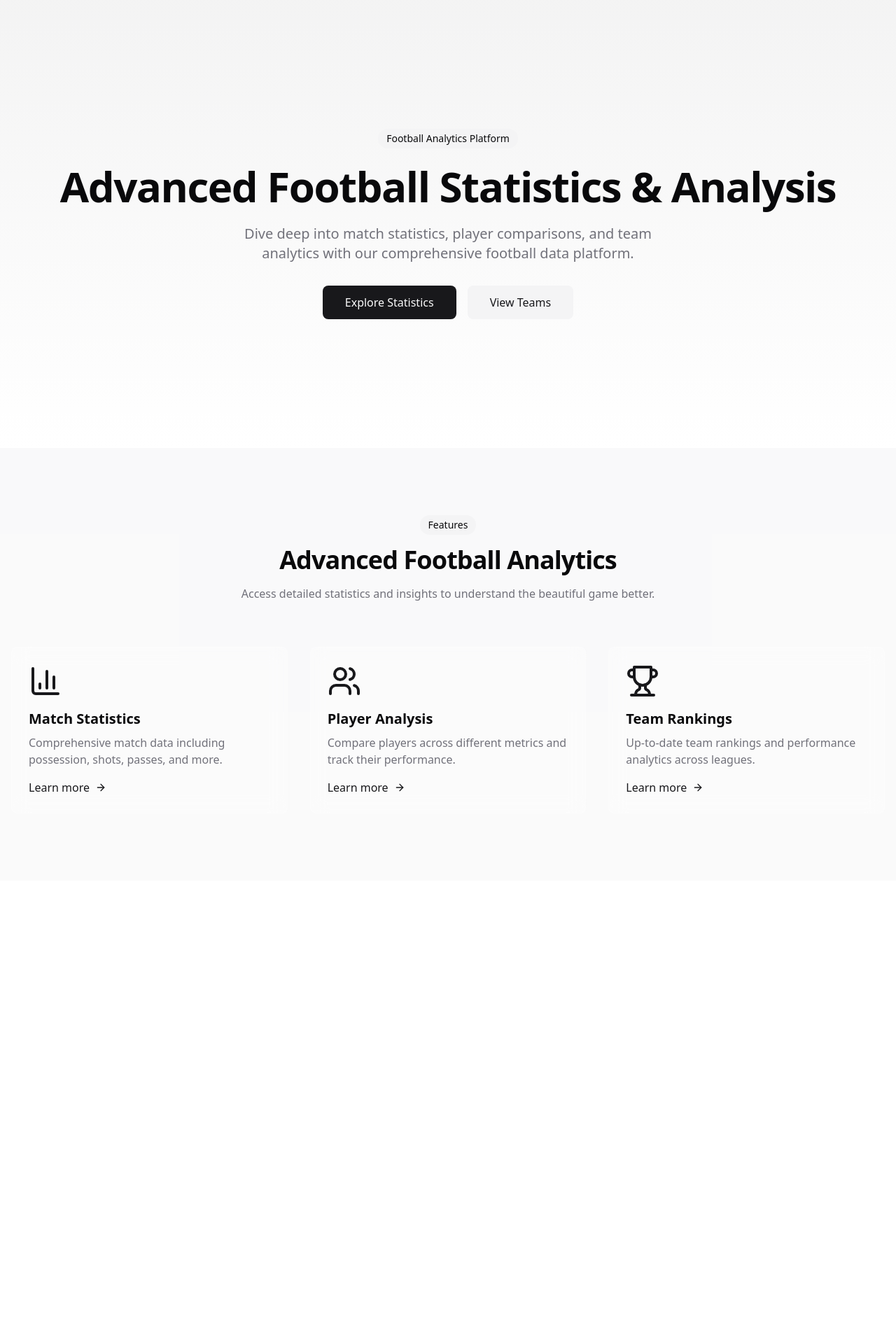
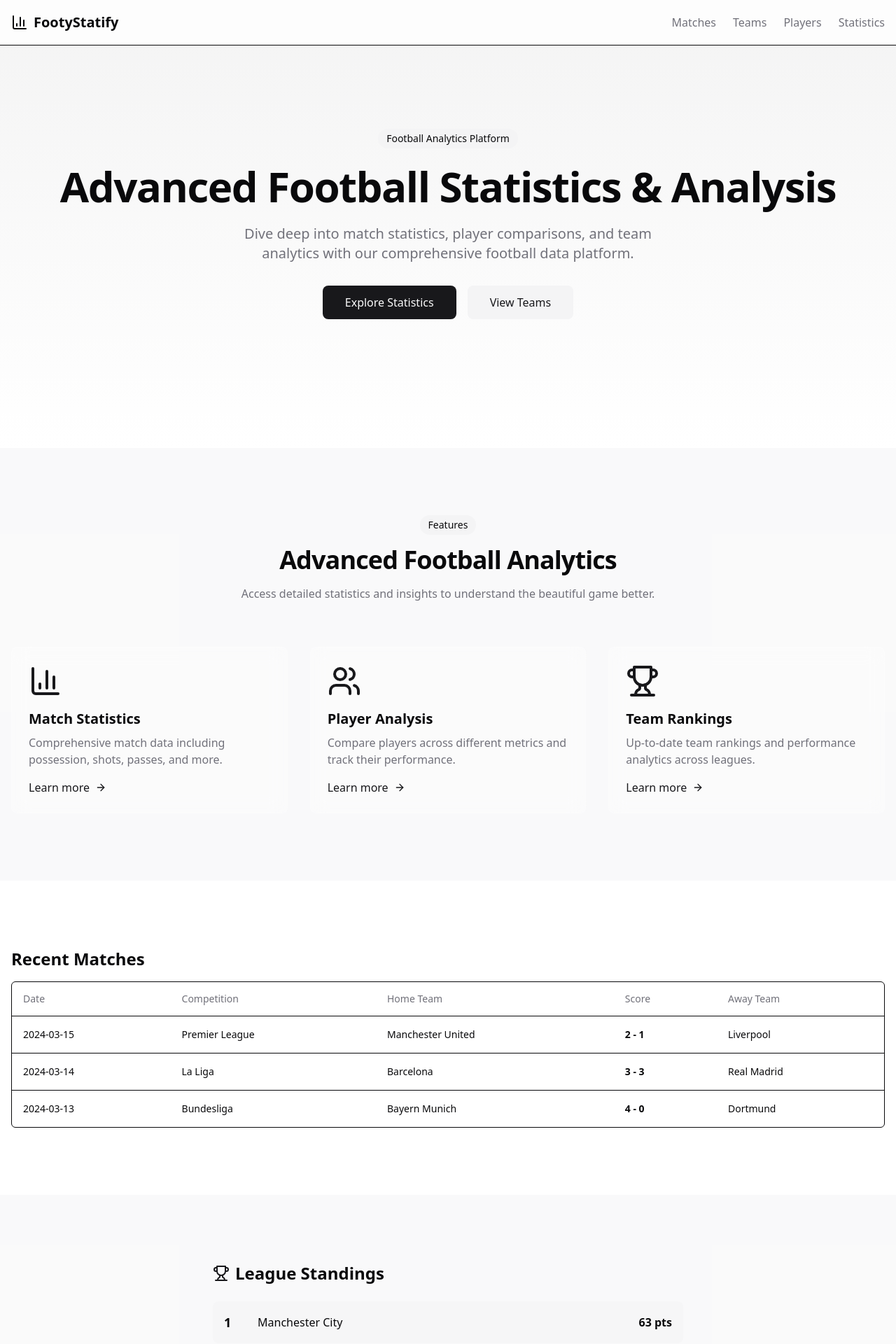
Before and after one commit to Abdullah-7-siiuuuu/footystatify, a React (Vite) app: page / in a window 1280 px wide. Shown: the top 1920 px of the page at 70% size. Before the commit the page ends 1258 px from the top, so only its background shows below. Built offline with nearby package versions, Linux system fonts and the light colour scheme.

Commit message:
Build complete site structure
Implemented the full structure for the site as per the project requirements.
[skip gpt_engineer]

```diff
--- /dev/null
+++ b/src/components/MatchesTable.tsx
@@ -0,0 +1,67 @@
+import {
+  Table,
+  TableBody,
+  TableCell,
+  TableHead,
+  TableHeader,
+  TableRow,
+} from "@/components/ui/table";
+
+const matchData = [
+  {
+    id: 1,
+    homeTeam: "Manchester United",
+    awayTeam: "Liverpool",
+    score: "2 - 1",
+    date: "2024-03-15",
+    competition: "Premier League",
+  },
+  {
+    id: 2,
+    homeTeam: "Barcelona",
+    awayTeam: "Real Madrid",
+    score: "3 - 3",
+    date: "2024-03-14",
+    competition: "La Liga",
+  },
+  {
+    id: 3,
+    homeTeam: "Bayern Munich",
+    awayTeam: "Dortmund",
+    score: "4 - 0",
+    date: "2024-03-13",
+    competition: "Bundesliga",
+  },
+];
+
+export const MatchesTable = () => {
+  return (
+    <div className="w-full">
+      <h2 className="text-2xl font-bold mb-4">Recent Matches</h2>
+      <div className="rounded-md border">
+        <Table>
+          <TableHeader>
+            <TableRow>
+              <TableHead>Date</TableHead>
+              <TableHead>Competition</TableHead>
+              <TableHead>Home Team</TableHead>
+              <TableHead>Score</TableHead>
+              <TableHead>Away Team</TableHead>
+            </TableRow>
+          </TableHeader>
+          <TableBody>
+            {matchData.map((match) => (
+              <TableRow key={match.id}>
+                <TableCell>{match.date}</TableCell>
+                <TableCell>{match.competition}</TableCell>
+                <TableCell>{match.homeTeam}</TableCell>
+                <TableCell className="font-bold">{match.score}</TableCell>
+                <TableCell>{match.awayTeam}</TableCell>
+              </TableRow>
+            ))}
+          </TableBody>
+        </Table>
+      </div>
+    </div>
+  );
+};
--- /dev/null
+++ b/src/components/Navbar.tsx
@@ -0,0 +1,36 @@
+import { motion } from "framer-motion";
+import { BarChart3 } from "lucide-react";
+import { Link } from "react-router-dom";
+
+export const Navbar = () => {
+  return (
+    <motion.nav
+      initial={{ opacity: 0, y: -20 }}
+      animate={{ opacity: 1, y: 0 }}
+      className="fixed top-0 w-full z-50 bg-background/80 backdrop-blur-md border-b"
+    >
+      <div className="container mx-auto px-4">
+        <div className="flex h-16 items-center justify-between">
+          <Link to="/" className="flex items-center space-x-2">
+            <BarChart3 className="h-6 w-6" />
+            <span className="font-bold text-xl">FootyStatify</span>
+          </Link>
+          <div className="hidden md:flex space-x-6">
+            <Link to="/matches" className="text-muted-foreground hover:text-foreground transition-colors">
+              Matches
+            </Link>
+            <Link to="/teams" className="text-muted-foreground hover:text-foreground transition-colors">
+              Teams
+            </Link>
+            <Link to="/players" className="text-muted-foreground hover:text-foreground transition-colors">
+              Players
+            </Link>
+            <Link to="/stats" className="text-muted-foreground hover:text-foreground transition-colors">
+              Statistics
+            </Link>
+          </div>
+        </div>
+      </div>
+    </motion.nav>
+  );
+};
--- /dev/null
+++ b/src/components/TeamRankings.tsx
@@ -0,0 +1,38 @@
+import { Trophy } from "lucide-react";
+import { motion } from "framer-motion";
+
+const teamRankings = [
+  { id: 1, name: "Manchester City", points: 63, position: 1 },
+  { id: 2, name: "Liverpool", points: 61, position: 2 },
+  { id: 3, name: "Arsenal", points: 58, position: 3 },
+  { id: 4, name: "Aston Villa", points: 55, position: 4 },
+  { id: 5, name: "Tottenham", points: 53, position: 5 },
+];
+
+export const TeamRankings = () => {
+  return (
+    <div className="w-full max-w-2xl mx-auto">
+      <div className="flex items-center gap-2 mb-6">
+        <Trophy className="h-6 w-6 text-primary" />
+        <h2 className="text-2xl font-bold">League Standings</h2>
+      </div>
+      <div className="space-y-3">
+        {teamRankings.map((team, index) => (
+          <motion.div
+            key={team.id}
+            initial={{ opacity: 0, y: 20 }}
+            animate={{ opacity: 1, y: 0 }}
+            transition={{ delay: index * 0.1 }}
+            className="flex items-center justify-between p-4 rounded-lg bg-secondary/50 hover:bg-secondary/80 transition-colors"
+          >
+            <div className="flex items-center gap-4">
+              <span className="text-lg font-bold w-8">{team.position}</span>
+              <span>{team.name}</span>
+            </div>
+            <span className="font-bold">{team.points} pts</span>
+          </motion.div>
+        ))}
+      </div>
+    </div>
+  );
+};
--- a/src/pages/Index.tsx
+++ b/src/pages/Index.tsx
@@ -1,18 +1,37 @@
 import { Hero } from "@/components/Hero";
 import { Features } from "@/components/Features";
+import { Navbar } from "@/components/Navbar";
+import { MatchesTable } from "@/components/MatchesTable";
+import { TeamRankings } from "@/components/TeamRankings";
 import { motion } from "framer-motion";
 
 const Index = () => {
   return (
-    <motion.div
-      initial={{ opacity: 0 }}
-      animate={{ opacity: 1 }}
-      transition={{ duration: 0.5 }}
-      className="min-h-screen"
-    >
+    <div className="min-h-screen">
+      <Navbar />
       <Hero />
       <Features />
-    </motion.div>
+      <motion.section
+        initial={{ opacity: 0 }}
+        whileInView={{ opacity: 1 }}
+        transition={{ duration: 0.5 }}
+        className="py-24"
+      >
+        <div className="container mx-auto px-4">
+          <MatchesTable />
+        </div>
+      </motion.section>
+      <motion.section
+        initial={{ opacity: 0 }}
+        whileInView={{ opacity: 1 }}
+        transition={{ duration: 0.5 }}
+        className="py-24 bg-secondary/50"
+      >
+        <div className="container mx-auto px-4">
+          <TeamRankings />
+        </div>
+      </motion.section>
+    </div>
   );
 };
 
```
